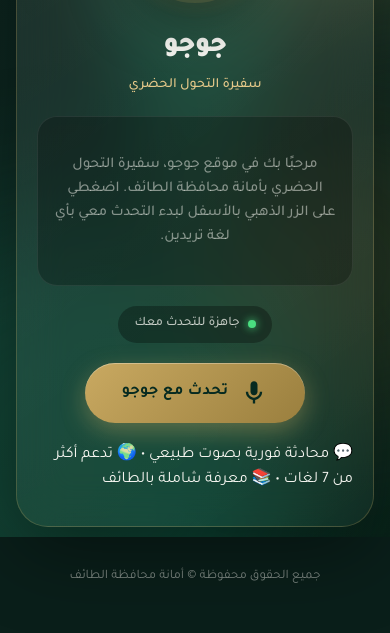
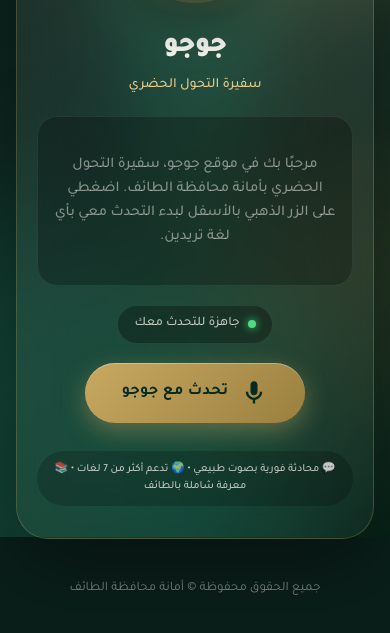
Before and after one commit to aml-gh/jojo-ai, a website: page index.html in a window 390 px wide. Shown: the part 307-940 px from the top of the page. Drawn offline with Linux system fonts and the light colour scheme; a script that the page names is missing.

Commit message:
Update style.css

```diff
--- a/style.css
+++ b/style.css
@@ -737,3 +737,28 @@ button:focus-visible {
     transition-duration: 0.01ms !important;
   }
 }
+
+/* =====================================================
+   ElevenLabs Widget - تنسيق إضافي
+   ===================================================== */
+elevenlabs-convai {
+  z-index: 9999;
+}
+
+.info-text {
+  text-align: center;
+  margin-top: 8px;
+  padding: 12px 16px;
+  background: rgba(0, 0, 0, 0.2);
+  border-radius: var(--radius-full);
+  font-size: 13px;
+  color: var(--color-text-secondary);
+  font-weight: 500;
+}
+
+@media (max-width: 480px) {
+  .info-text {
+    font-size: 11px;
+    padding: 10px 12px;
+  }
+}
```
